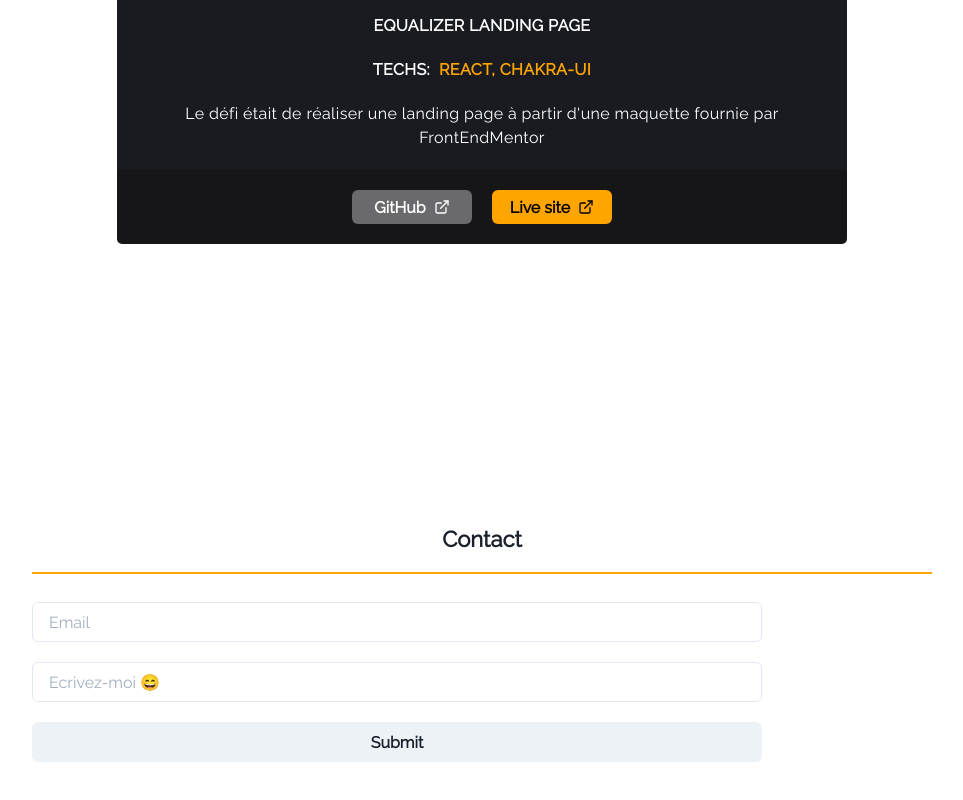
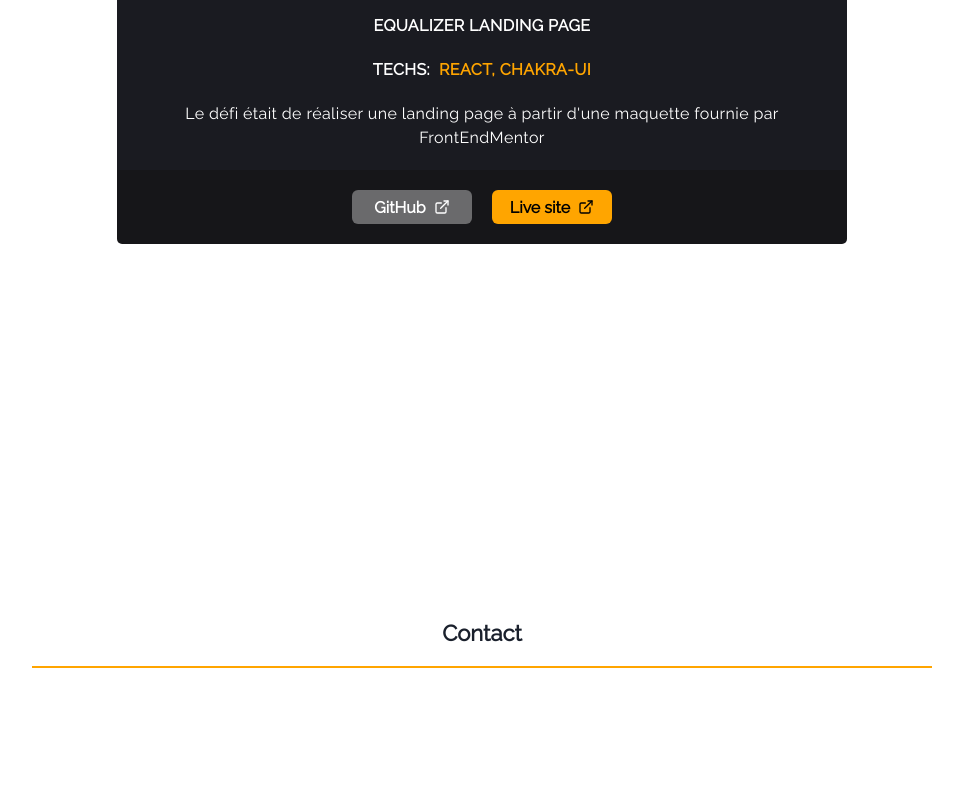
Before and after one commit to tristan-derez/portfoliov2, a React (Vite) app: page / in a window 1280 px wide. Shown: the part 3576-4376 px from the top of the page, without its empty margins (158-1121 px from the left). Built offline with nearby package versions, Linux system fonts and the light colour scheme.

Commit message:
remove contactform component for now

```diff
--- a/src/components/Contact.tsx
+++ b/src/components/Contact.tsx
@@ -1,8 +1,5 @@
 //chakra
 import { Box, Flex, Heading, useToast } from "@chakra-ui/react";
-
-// components
-import { ContactForm } from "./ContactForm";
 
 //icons
 import { IoCheckmarkDoneCircleSharp } from "react-icons/io5";
@@ -24,8 +21,6 @@ export const Contact = ({ ...props }) => {
                     Contact
                 </Heading>
                 <div className="separator"></div>
-
-                <ContactForm />
             </Box>
         </Flex>
     );
```
